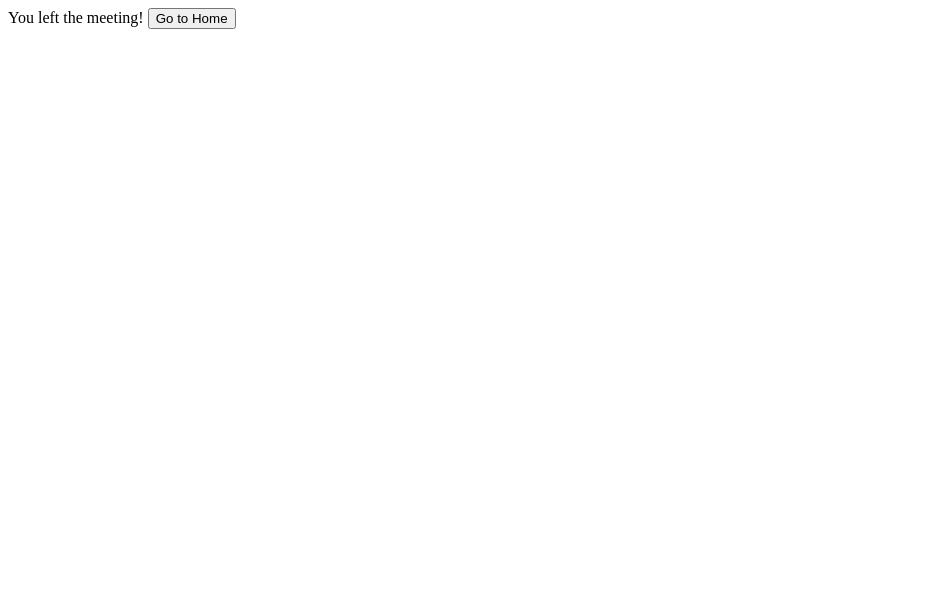
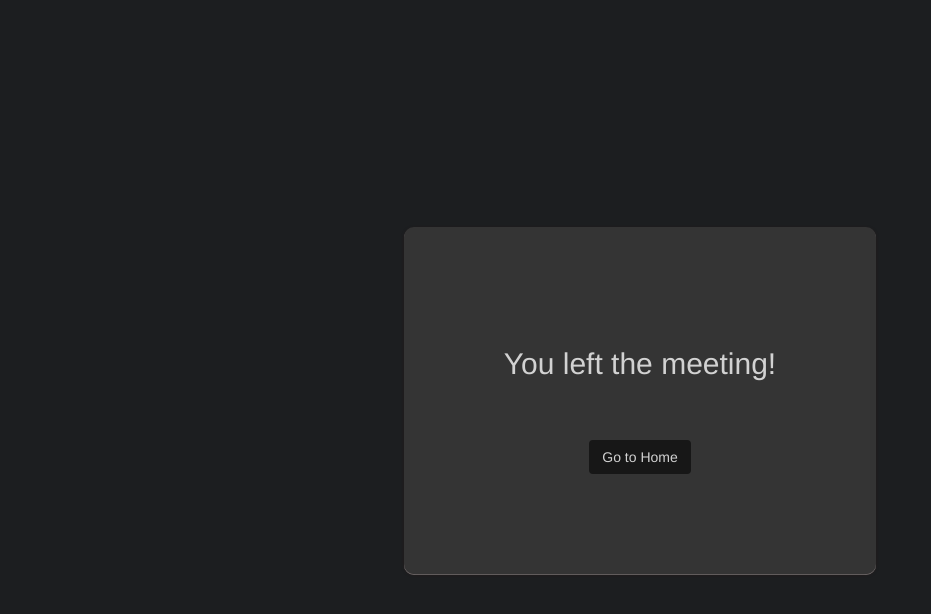
Before and after one commit to esha-goel/video-chat, a Node server app: page /leave in a window 1280 px wide. Shown: the top 614 px of the page, without its empty margins (0-931 px from the left). Run offline with Node 20, Linux system fonts and the light colour scheme.

Commit message:
Leave Page UI

```diff
--- a/views/leave.ejs
+++ b/views/leave.ejs
@@ -5,9 +5,53 @@
     <meta http-equiv="X-UA-Compatible" content="IE=edge">
     <meta name="viewport" content="width=device-width, initial-scale=1.0">
     <title>Video Chat</title>
+    <!-- Latest compiled and minified CSS -->
+    <link rel="stylesheet" href="https://stackpath.bootstrapcdn.com/bootstrap/3.4.1/css/bootstrap.min.css" integrity="sha384-HSMxcRTRxnN+Bdg0JdbxYKrThecOKuH5zCYotlSAcp1+c8xmyTe9GYg1l9a69psu" crossorigin="anonymous">
+
+    <!-- Optional theme -->
+    <link rel="stylesheet" href="https://stackpath.bootstrapcdn.com/bootstrap/3.4.1/css/bootstrap-theme.min.css" integrity="sha384-6pzBo3FDv/PJ8r2KRkGHifhEocL+1X2rVCTTkUfGk7/0pbek5mMa1upzvWbrUbOZ" crossorigin="anonymous">
+
+    <!-- Latest compiled and minified JavaScript -->
+    <script src="https://stackpath.bootstrapcdn.com/bootstrap/3.4.1/js/bootstrap.min.js" integrity="sha384-aJ21OjlMXNL5UyIl/XNwTMqvzeRMZH2w8c5cRVpzpU8Y5bApTppSuUkhZXN0VxHd" crossorigin="anonymous"></script>
+    <style>
+        *{
+            margin: 0;
+            padding: 0;
+        }
+        .left__body{
+            background-color: #1C1E20;
+            height: 100vh;
+            width: 100vw;
+            display: grid;
+            place-items: center;
+            color: #D2D2D2;
+        }
+        .left__container{
+            padding: 100px;
+            text-align: center;
+            background-color: #343434;
+            border-radius: 10px;
+            box-shadow: 0 1px 3px rgb(36 28 28), 0 1px;
+        }
+        .left__container>button{
+            margin-top: 50px;
+            text-transform: inherit !important;
+            background-color: #0e0e0ebf !important;
+            color: #D2D2D2;
+        }
+    </style>
+    <script>
+        const goHome = () => {
+            window.location.href = "https://video-chat-app-374e7.web.app/";
+        }
+    </script>
 </head>
 <body>
-    You left the meeting!
-    <button>Go to Home</button>
+    <div class="left__body">
+        <div class="left__container">
+            <h2>You left the meeting!</h2>
+            <button class="btn" onclick='goHome()'>Go to Home</button>
+        </div>
+    </div>
 </body>
 </html>
```
Also changed, not shown: public/styles.css (line endings or trailing spaces).
